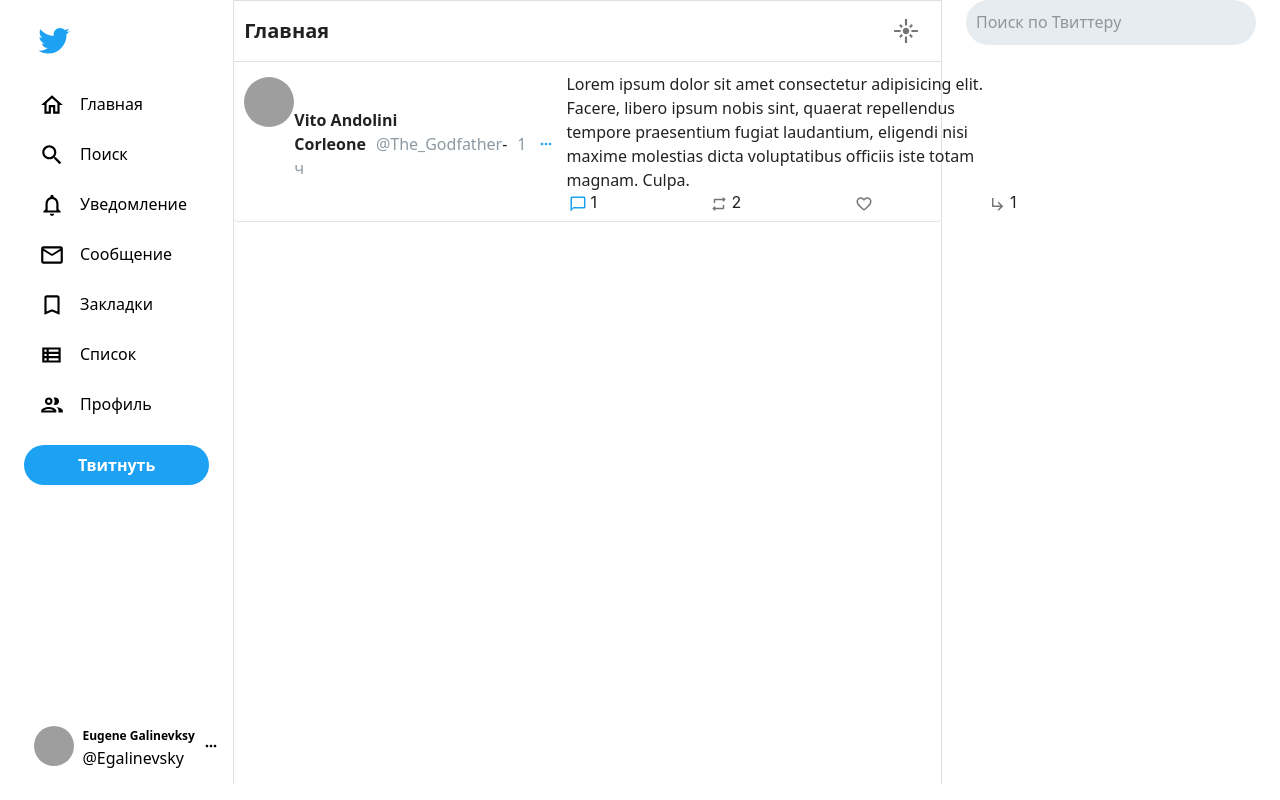
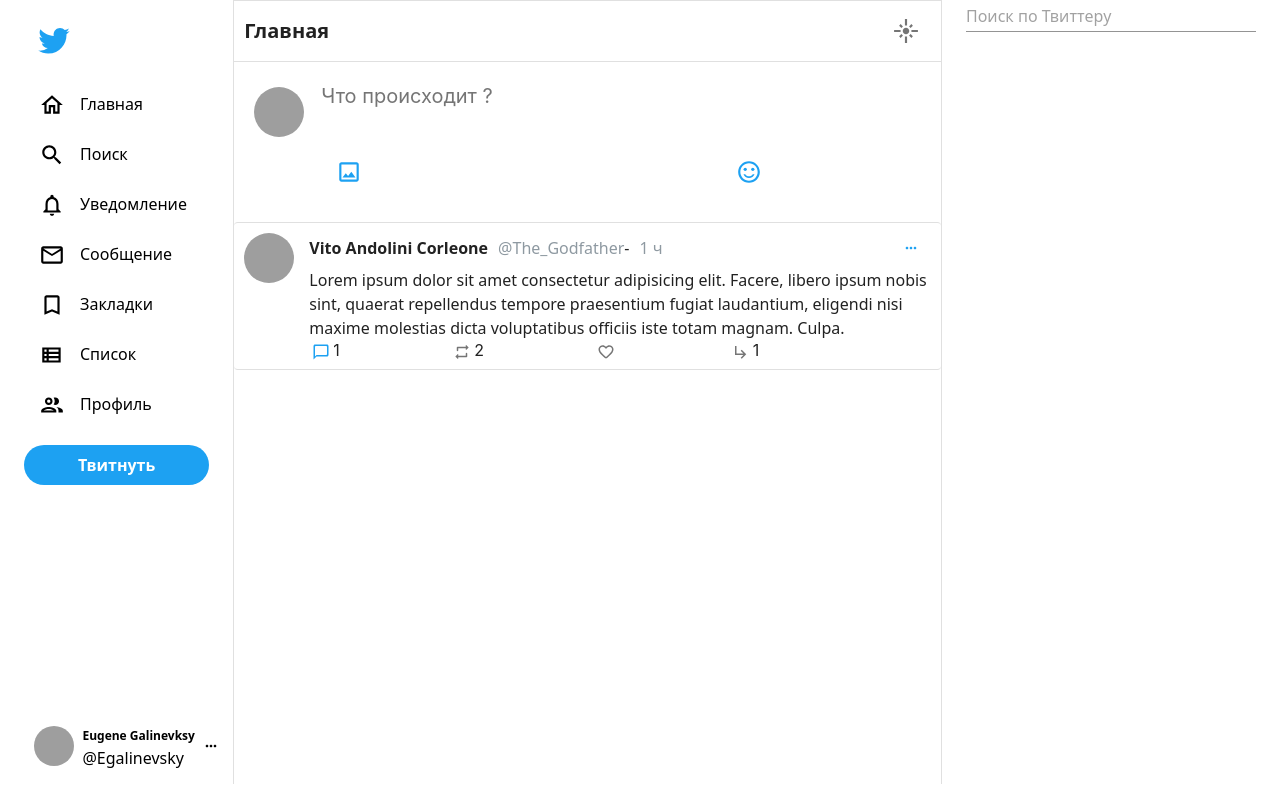
Before and after one commit to EGalinevsky/Twitter_Clone, a React (Create React App) app: page / in a window 1280 px wide. Built offline with nearby package versions, Linux system fonts and the light colour scheme; grey boxes are pictures that could not be loaded.

Commit message:
refactoring

```diff
--- a/src/components/Tweet/index.tsx
+++ b/src/components/Tweet/index.tsx
@@ -40,6 +40,7 @@ export const TweetComponent: React.FC<TweetProps> = ({ text, user, classes }: Tw
         src={user.avatarUrl}
         className={classes.avatar}
       />
+      <div>
         <div className={classes.tweetTitle}>
           <Typography>
             <b>{user.fullName}</b>
@@ -50,7 +51,6 @@ export const TweetComponent: React.FC<TweetProps> = ({ text, user, classes }: Tw
             <MoreHorizOutlinedIcon className={classes.settingTweet} />
           </IconButton>
         </div>
-      <div>
         <Typography>
           {text}
         </Typography>
@@ -82,7 +82,6 @@ export const TweetComponent: React.FC<TweetProps> = ({ text, user, classes }: Tw
           </div>
         </div>
       </div>
-
     </Paper>
   );
 };
--- a/src/pages/Home.tsx
+++ b/src/pages/Home.tsx
@@ -1,10 +1,11 @@
 import React from 'react'
-import { Grid, Paper, IconButton, Typography, makeStyles, Container, withStyles, createStyles } from '@material-ui/core'
+import { Grid, Paper, IconButton, Typography, makeStyles, Container, withStyles, TextField } from '@material-ui/core'
 import InputBase from '@material-ui/core/InputBase';
 import FlareIcon from '@material-ui/icons/Flare';
 import GroupOutlinedIcon from '@material-ui/icons/GroupOutlined';
 import Input from '@mui/material/Input';
 import InputLabel from '@mui/material/InputLabel';
+import classNames from 'classnames'
 
 import SearchIcon from '@material-ui/icons/SearchOutlined';
 import PersonAddIcon from '@material-ui/icons/PersonAddOutlined'
@@ -71,7 +72,7 @@ export const useHomeStyles = makeStyles((theme) => ({
     sideMenuListItemIcon: {
         fontSize: 26,
     },
-    twittsWrapper: {
+    tweetsWrapper: {
         borderRadius: 0,
         height: '100%',
         borderTop: "0",
@@ -79,10 +80,11 @@ export const useHomeStyles = makeStyles((theme) => ({
     },
     avatar: {
         marginTop: 5,
+        marginRight: 15,
         width: 50,
         height: 50
     },
-    twittsHeader: {
+    tweetsHeader: {
         borderLeft: '0',
         borderRight: '0',
         display: 'flex',
@@ -115,7 +117,7 @@ export const useHomeStyles = makeStyles((theme) => ({
         display: 'flex',
         borderLeft: '0',
         borderRight: '0',
-        borderTop: '0',
+        // borderTop: '0',
         padding: '5px 10px',
         marginTop: 5,
         cursor: 'pointer',
@@ -149,45 +151,175 @@ export const useHomeStyles = makeStyles((theme) => ({
     myFullname: {
         fontSize: 12,
         fontWeight: 100,
+    },
+    rightSide: {
+        paddingTop: 20,
+        position: 'sticky',
+        top: 0,
+    },
+    rightSideBlock: {
+        backgroundColor: '#f5f8fa',
+        borderRadius: 15,
+        marginTop: 20,
+        '& .MuiList-root': {
+            paddingTop: 0,
+        }
+    },
+    rightSideBlockHeader: {
+        borderTop: 0,
+        borderLeft: 0,
+        borderRight: 0,
+        backgroundColor: 'transparent',
+        padding: '13px 18px',
+        '& b': {
+            fontSize: 20,
+            fontWeight: 800,
+        }
+    },
+    rightSideBlockItem: {
+        cursor: 'pointer',
+        '& .MuiTypography-body1': {
+            fontWeight: 700
+        },
+        '& .MuiListItemAvatar-root': {
+            minWidth: 50,
+        },
+        '& .MuiListItemText-root': {
+            margin: 0,
+        },
+        '&:hover': {
+            backgroundColor: '#edf3f6',
+        }
+    },
+    addForm: {
+        padding: 20,
+        marginBottom: 5
+    },
+    addFormBody: {
+        display: 'flex',
+        width: '100%'
+    },
+    addFormBottom: {
+        display: 'flex',
+        justifyContent: 'space-between',
+        alignItems: 'center'
+    },
+    addFormBottomActions: {
+        marginTop: 10,
+        paddingLeft: 70,
+    },
+    addFormTextarea: {
+        width: '100%',
+        border: 0,
+        fontSize: 20,
+        outline: 'none',
+        fontFamily: 'inherit',
+        resize: 'none',
+    },
+    addFormBottomLine: {
+        height: 12,
+        backgroundColor: '#E6Ecf0'
+    },
+    addFormCircleProgress: {
+        position: 'relative',
+        width: 20,
+        height: 20,
+        margin: '0 10px',
+        '& .MuiCircularProgress-root': {
+            position: 'absolute'
+        }
+    },
+    addFormBottomRight: {
+        display: 'flex',
+        alignItems: 'center',
     }
 }))
 
-const SearchTextField = withStyles(() =>
+const SearchTextField = withStyles((theme) =>
 ({
     root: {
-        borderRadius: 30,
-        backgroundColor: '#E6ECF0',
-        padding: 0,
-        paddingLeft: 10,
-        height: 45,
+        '& .MuiOutlinedInput-root': {
+            borderRadius: 30,
+            backgroundColor: '#E6ECF0',
+            padding: 0,
+            paddingLeft: 15,
+            '&.Mui-focused': {
+                backgroundColor: '#fff',
+                '& fieldset': { borderWidth: 1, borderColor: 'blue' },
+                '& svg path': {
+                    fill: 'blue'
+                }
+            },
+            '&:hover': {
+                '& fieldset': {
+                    borderColor: 'transparent'
+                },
+            },
+            '& fieldset': {
+                borderColor: 'transparent',
+                borderWidht: 1
+            },
+        },
+        '& .MuiOutlinedInput-input': {
+            padding: '12px 14px 14px 5px',
+        },
+
     }
 }),
-)(InputBase);
+)(TextField);
 
-export const Home = () => {
+// const TextLimitProgress = withStyles(()=> ({}))(CircularProgress)
+
+export const Home = (): React.ReactElement => {
     const classes = useHomeStyles();
 
     return (
         <Container className={classes.wrapper} maxWidth="lg">
             <Grid container spacing={3}>
                 <Grid item xs={2}>
-                    <SideMenu classes={classes}
+                    <SideMenu
+                        classes={classes}
                         userAvatar='https://www.urank.ru/news/topicimage/n1/256120/'
                         userFullName='Eugene Galinevksy'
                         userName='Egalinevsky' />
                 </Grid>
                 <Grid item xs={7}>
                     <Paper
-                        className={classes.twittsWrapper}
+                        className={classes.tweetsWrapper}
                         style={{ height: '100%' }}
                         variant="outlined">
                         <Paper
-                            className={classes.twittsHeader}
+                            className={classes.tweetsHeader}
                             variant="outlined">
                             <Typography variant="h6">Главная</Typography>
                             <IconButton aria-label="" >
                                 <FlareIcon className={classes.sideMenuListItemIcon} />
                             </IconButton>
+                        </Paper>
+                        <Paper>
+                            <div className={classes.addForm}>
+                                <div className={classes.addFormBody}>
+                                    <Avatar
+                                        className={classes.avatar}
+                                        alt={'Аватарка пользователя UserAvatar'}
+                                        src="https://www.urank.ru/news/topicimage/n1/256120/"
+                                    />
+                                    <TextareaAutosize
+                                        className={classes.addFormTextarea}
+                                        placeholder='Что происходит ?'
+                                    />
+                                </div>
+                                <div className={classes.addFormBottom}>
+                                    <div className={classNames(classes.tweetFooter, classes.addFormBottomActions)}>
+                                        <IconButton color="primary">
+                                            <ImageOutlinedIcon style={{ fontSize: 26 }} />
+                                        </IconButton>
+                                        <IconButton color="primary">
+                                            <EmojiIcon style={{ fontSize: 26 }} />
+                                        </IconButton>
+                                    </div>
+                                </div>
+                            </div>
                         </Paper>
                         <TweetComponent
                             text='Lorem ipsum dolor sit amet consectetur adipisicing elit. Facere, libero ipsum nobis sint, quaerat repellendus tempore praesentium fugiat laudantium, eligendi nisi maxime molestias dicta voluptatibus officiis iste totam magnam. Culpa.'
```
Lines whose indentation alone changed are shown as unchanged.
